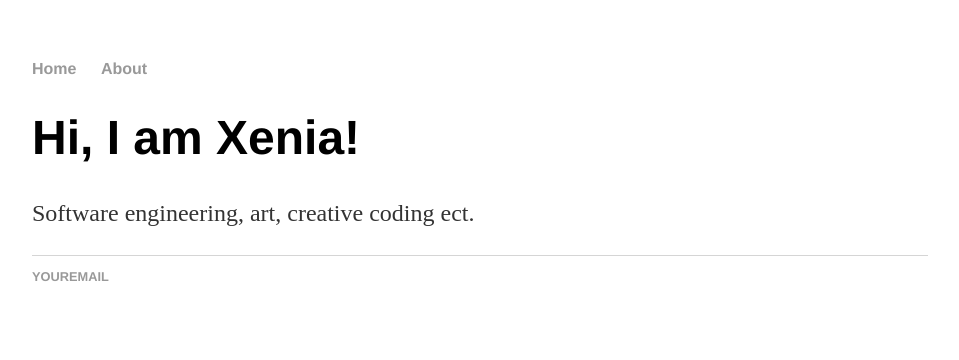
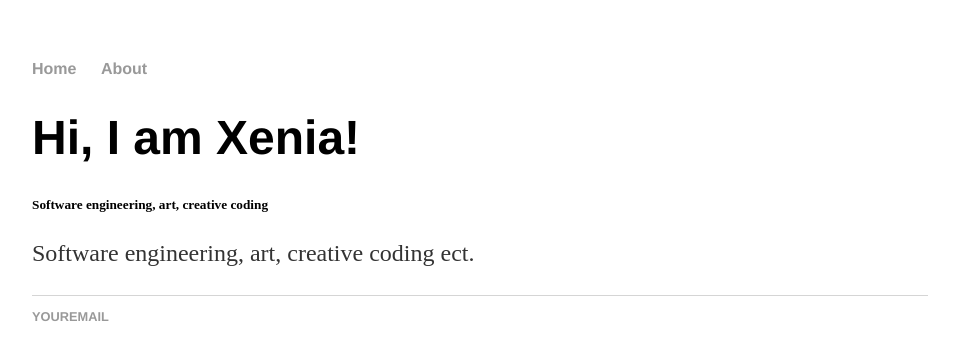
Before and after one commit to FabrikXen/FabrikXen.github.io, a plain HTML site: page index.html in a window 1280 px wide. Shown: the whole page, without its empty margins (160-1119 px from the left). Drawn offline with Linux system fonts and the light colour scheme.

Commit message:
added <h5></h5>

```diff
--- a/index.html
+++ b/index.html
@@ -3,7 +3,7 @@
 <html>
 <meta name="viewport" content="width=device-width, initial-scale=1"> <!-- make site work on all devices-->
  <head>
-   <title>YOUR NAME Portfolio</title>
+   <title>Xenia von Planta</title>
    <link rel="stylesheet" href="css/styles.css"> <!-- links html to styles css -->
  </head>
  <body>
@@ -17,6 +17,7 @@
    <div class=”container”>
      <div class=”blurb”>
        <h1>Hi, I am Xenia!</h1>
+       <h5> Software engineering, art, creative coding</h5>
        <p>Software engineering, art, creative coding ect.</a></p>
      </div>
    </div>
```
